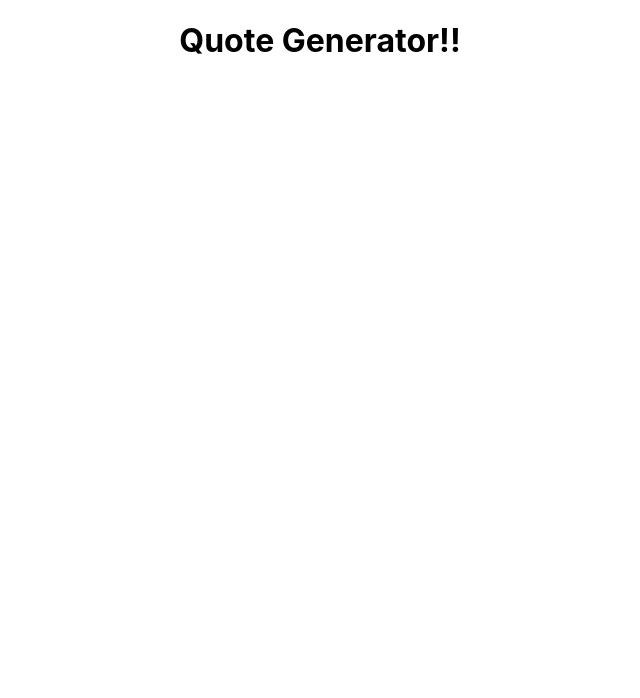
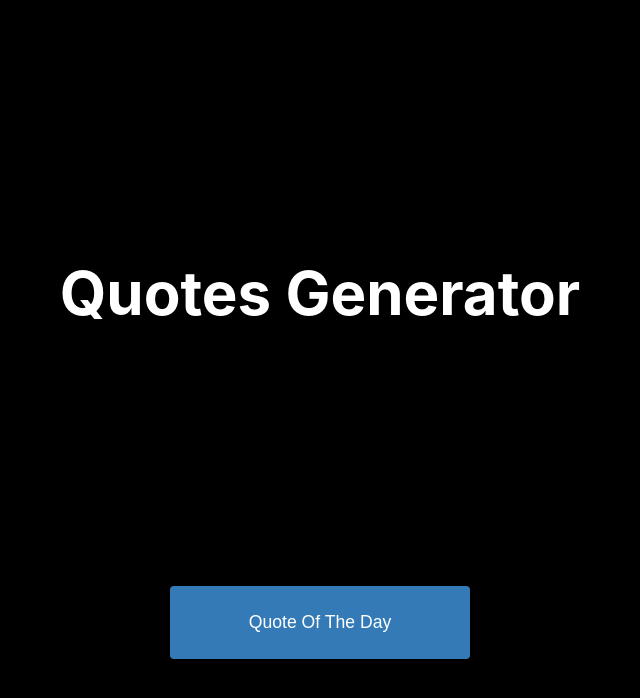
Before and after one commit to pravin-yadav/Quotes-Generator-Reactjs, a React (Create React App) app: page / in a window 1280 px wide. Shown: the top 698 px of the page, without its empty margins (320-960 px from the left). Built offline with nearby package versions, Linux system fonts and the light colour scheme.

Commit message:
Added Quotes Generator User Interface

```diff
--- a/src/App.css
+++ b/src/App.css
@@ -1,3 +1,25 @@
 .App {
   text-align: center;
 }
+
+
+.quote {
+  text-align: center;
+  color: white;
+  font-size: 30px;
+  padding: 25px 5px;
+  margin: 15% auto;
+}
+
+button {
+  border-radius: 4px;
+  background-color: #337ab7;
+  color: white;
+  font-size: 1.1rem;
+  padding: 1.6rem;
+  text-align: center;
+  border: none;
+  outline: 0;
+  width: 300px;
+  cursor: pointer;
+}
--- a/src/QuotesGen.js
+++ b/src/QuotesGen.js
@@ -4,7 +4,13 @@ class QuotesGen extends React.Component{
     render(){
         return(
             <React.Fragment>
-                <h1>Quote Generator!!</h1>
+                <div class="quote">
+                    <h1>Quotes Generator</h1>
+                </div>
+
+                <button type="submit" onClick="refreshPage()">
+                    Quote Of The Day
+                </button>
             </React.Fragment>
         )
     }
--- a/src/index.css
+++ b/src/index.css
@@ -5,6 +5,9 @@ body {
     sans-serif;
   -webkit-font-smoothing: antialiased;
   -moz-osx-font-smoothing: grayscale;
+  background-color: black;
+  /* background-image: url("background.jpg"); */
+  background-size: cover;
 }
 
 code {
```
Also changed, not shown: 1 other file (tests, documents, lock files or other folders).
